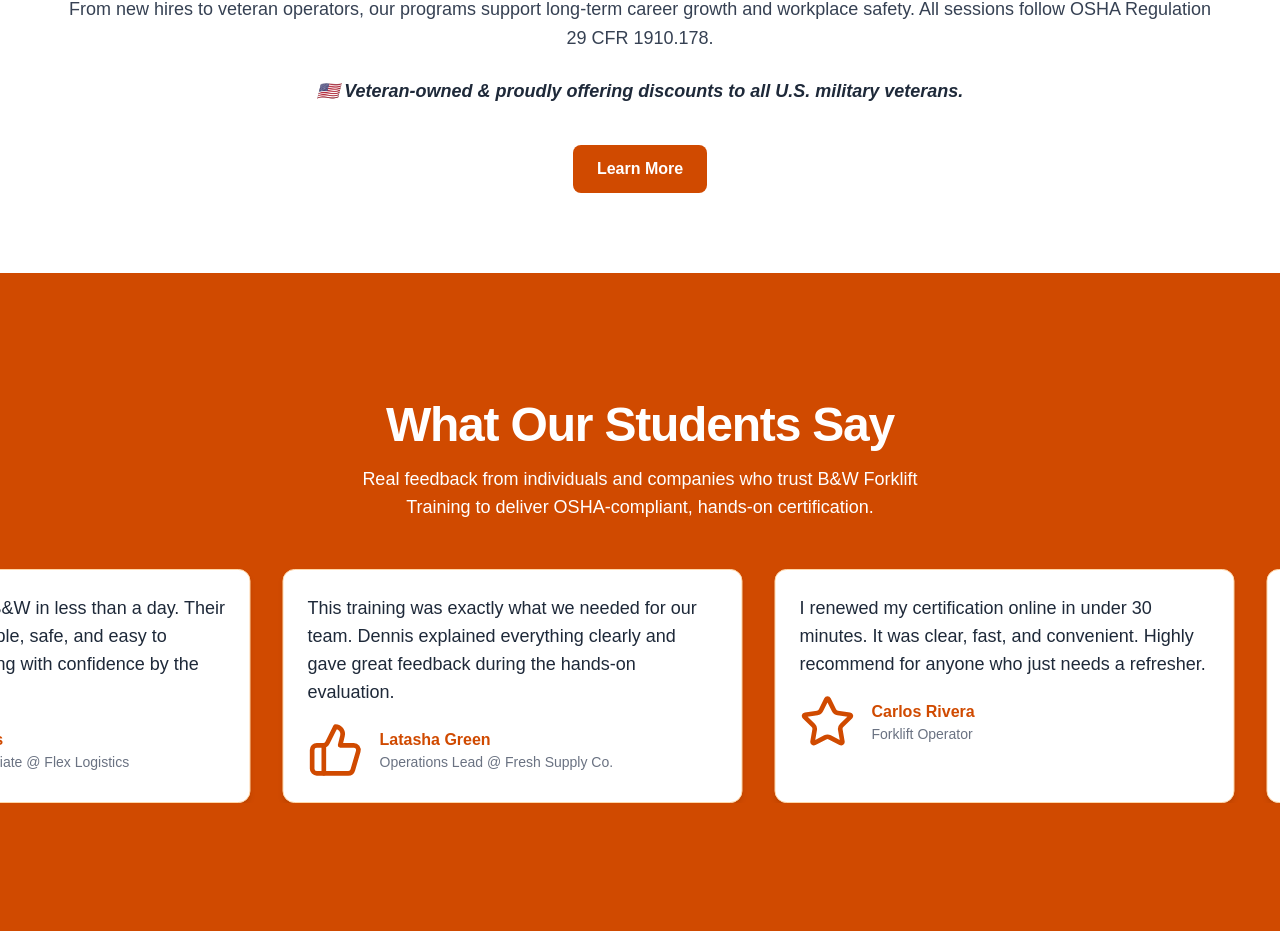
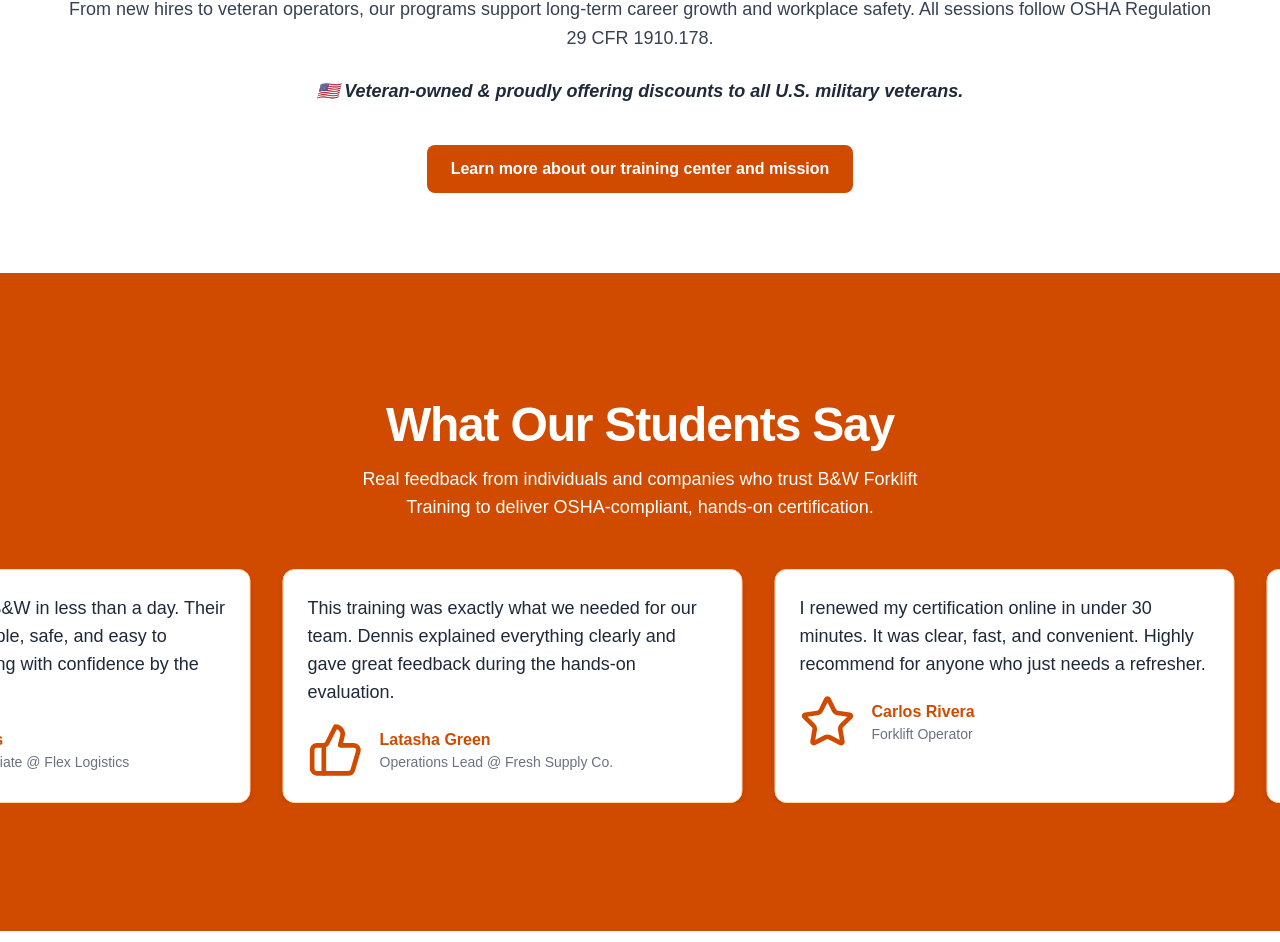
Before and after one commit to SydneyHopson/bw-forklift-site, a Next.js app: page / in a window 1280 px wide. Shown: the part 2611-3553 px from the top of the page. Built offline with nearby package versions, Linux system fonts and the light colour scheme.

Commit message:
fixed lighthouse issue learn more not descptrive enugh

```diff
--- a/app/section/About.tsx
+++ b/app/section/About.tsx
@@ -26,7 +26,7 @@
           href="/about"
           className="inline-block bg-[#d04a00] hover:bg-orange-700 text-white font-semibold py-3 px-6 rounded-lg transition"
         >
-          Learn More
+          Learn more about our training center and mission
         </Link>
       </div>
     </section>
```
